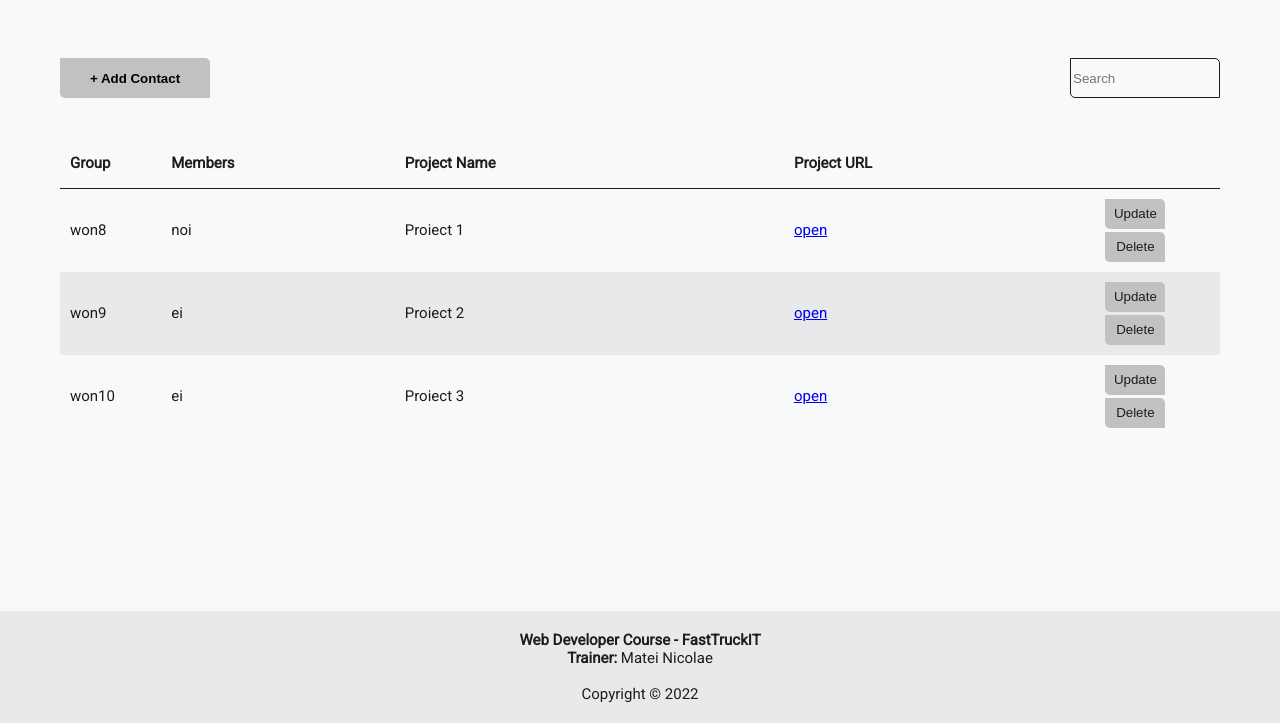
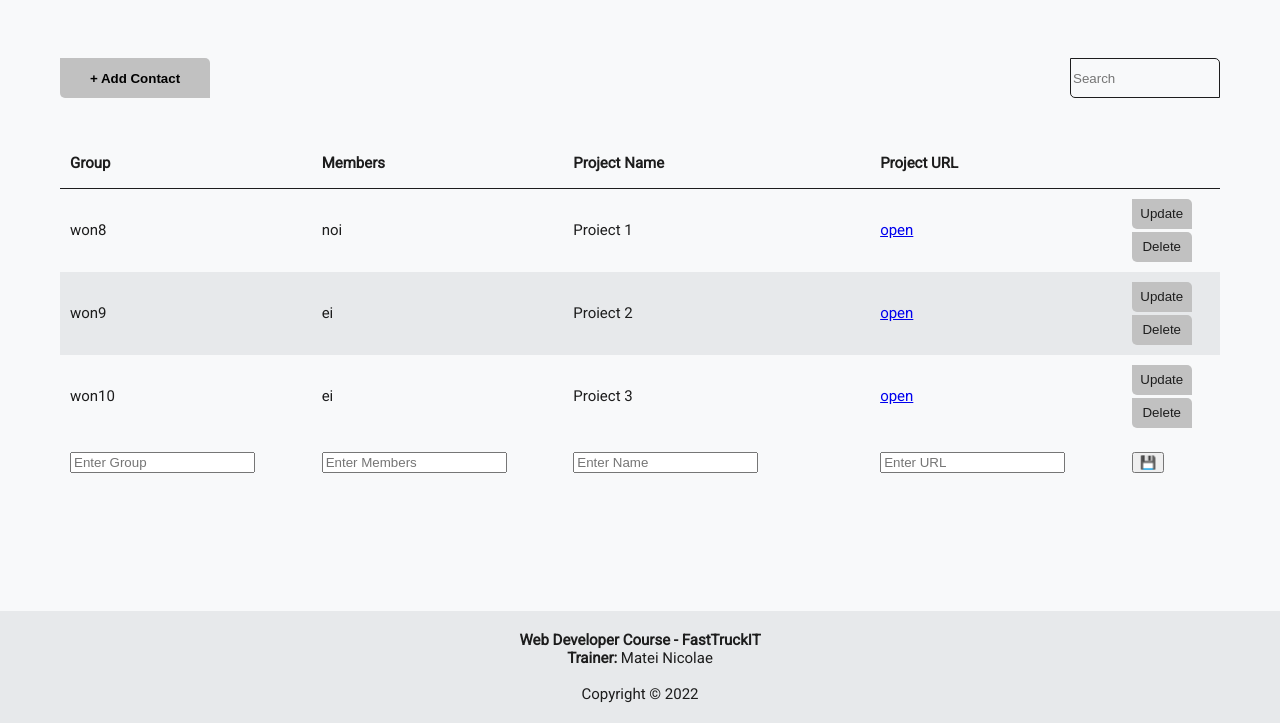
Before and after one commit to mihaela-cod/teams-networking, a plain HTML site: page index.html in a window 1280 px wide. Shown: the part 77-800 px from the top of the page. Drawn offline with Linux system fonts and the light colour scheme.

Commit message:
prepare submit team

```diff
--- a/index.html
+++ b/index.html
@@ -40,6 +40,7 @@
         </div>
       </div>
       <div style="overflow-x: auto">
+        <form action="" method="post" id="editForm">
           <table>
             <colgroup>
               <col span="1" style="width: 40px" />
@@ -57,18 +58,46 @@
                 <th></th>
               </tr>
             </thead>
-          <tbody>
+            <tbody></tbody>
+            <tfoot>
               <tr>
-              <td>won8</td>
-              <td>noi</td>
-              <td>CV</td>
                 <td>
-                <a href="https://github.com/mihaela-cod">mihaela-cod</a>
+                  <input
+                    type="text"
+                    placeholder="Enter Group"
+                    name="promotion"
+                    required
+                  />
                 </td>
-              <td></td>
+                <td>
+                  <input
+                    type="text"
+                    placeholder="Enter Members"
+                    name="members"
+                    required
+                  />
+                </td>
+                <td>
+                  <input
+                    type="text"
+                    placeholder="Enter Name"
+                    name="name"
+                    required
+                  />
+                </td>
+                <td>
+                  <input
+                    type="text"
+                    placeholder="Enter URL"
+                    name="url"
+                    required
+                  />
+                </td>
+                <td><button type="submit">💾</button></td>
               </tr>
-          </tbody>
+            </tfoot>
           </table>
+        </form>
       </div>
     </section>
 
--- a/js/index.js
+++ b/js/index.js
@@ -31,4 +31,29 @@ function loadTeams() {
       displayTeams(teams);
     });
 }
+
+function submitForm(e) {
+  e.preventDefault();
+  var promotion = document.querySelector("input[name=promotion]").value;
+  var members = document.querySelector("input[name=members]").value;
+  var name = document.querySelector("input[name=name]").value;
+  var url = document.querySelector("input[name=url]").value;
+
+  var team = {
+    promotion: promotion,
+    members: members,
+    name: name,
+    url: url,
+  };
+  // console.warn("submit", JSON.stringify(team));
+  console.warn("adauga in teams.json:", JSON.stringify(team));
+}
+
+function initEvents() {
+  var form = document.getElementById("editForm");
+  // console.info(form);
+  form.addEventListener("submit", submitForm);
+}
+
 loadTeams();
+initEvents();
```
Lines whose indentation alone changed are shown as unchanged.
